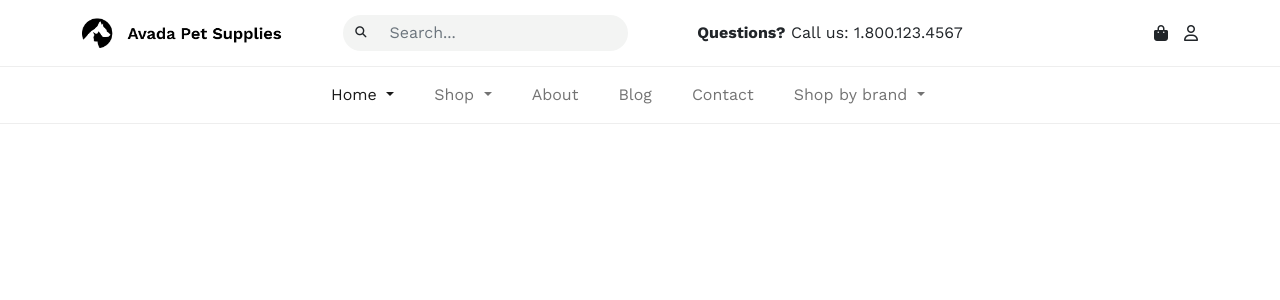
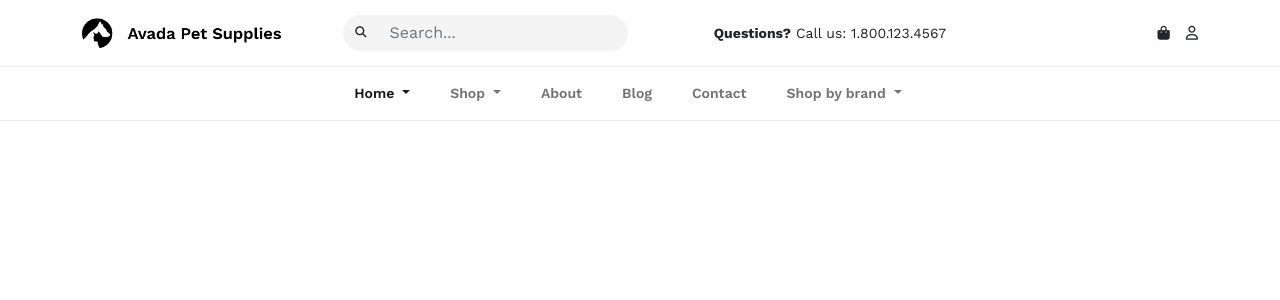
Before and after one commit to DanCiciarello/proj-html-vuejs, a Vue app: page / in a window 1280 px wide. Shown: the top 300 px of the page. Built offline with nearby package versions, Linux system fonts and the light colour scheme.

Commit message:
Completed header

```diff
--- a/src/assets/scss/_theheader.scss
+++ b/src/assets/scss/_theheader.scss
@@ -2,6 +2,7 @@
 
 nav {
     font-family: 'Work Sans', sans-serif;
+    font-size: 14px;
 
     .cdUserNav {
         padding: 15px;
@@ -34,6 +35,7 @@ nav {
 
     .cdMenuNav {
         border-bottom: 1px solid #eeeeee;
+        font-weight: 600;
     }
 
 }
```
